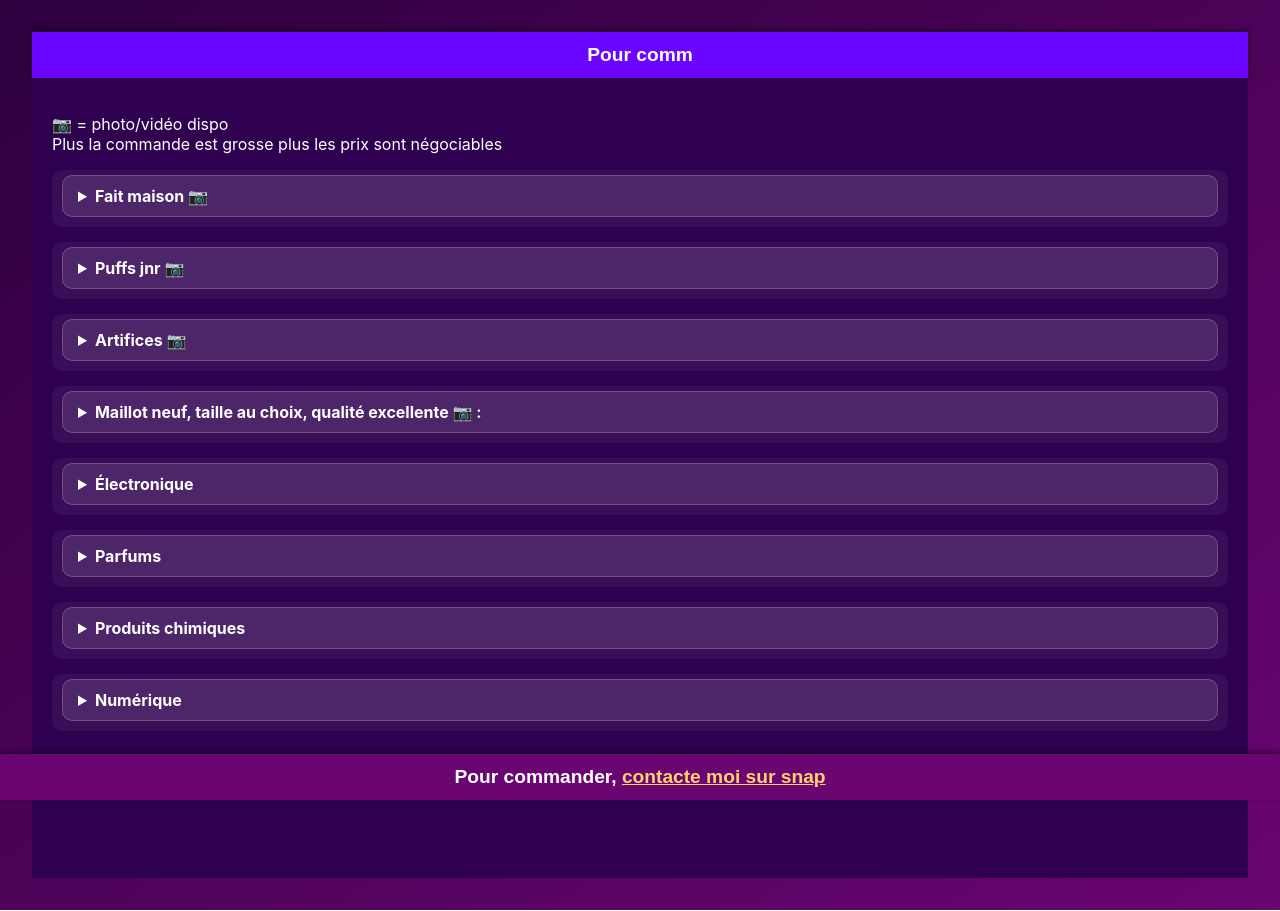
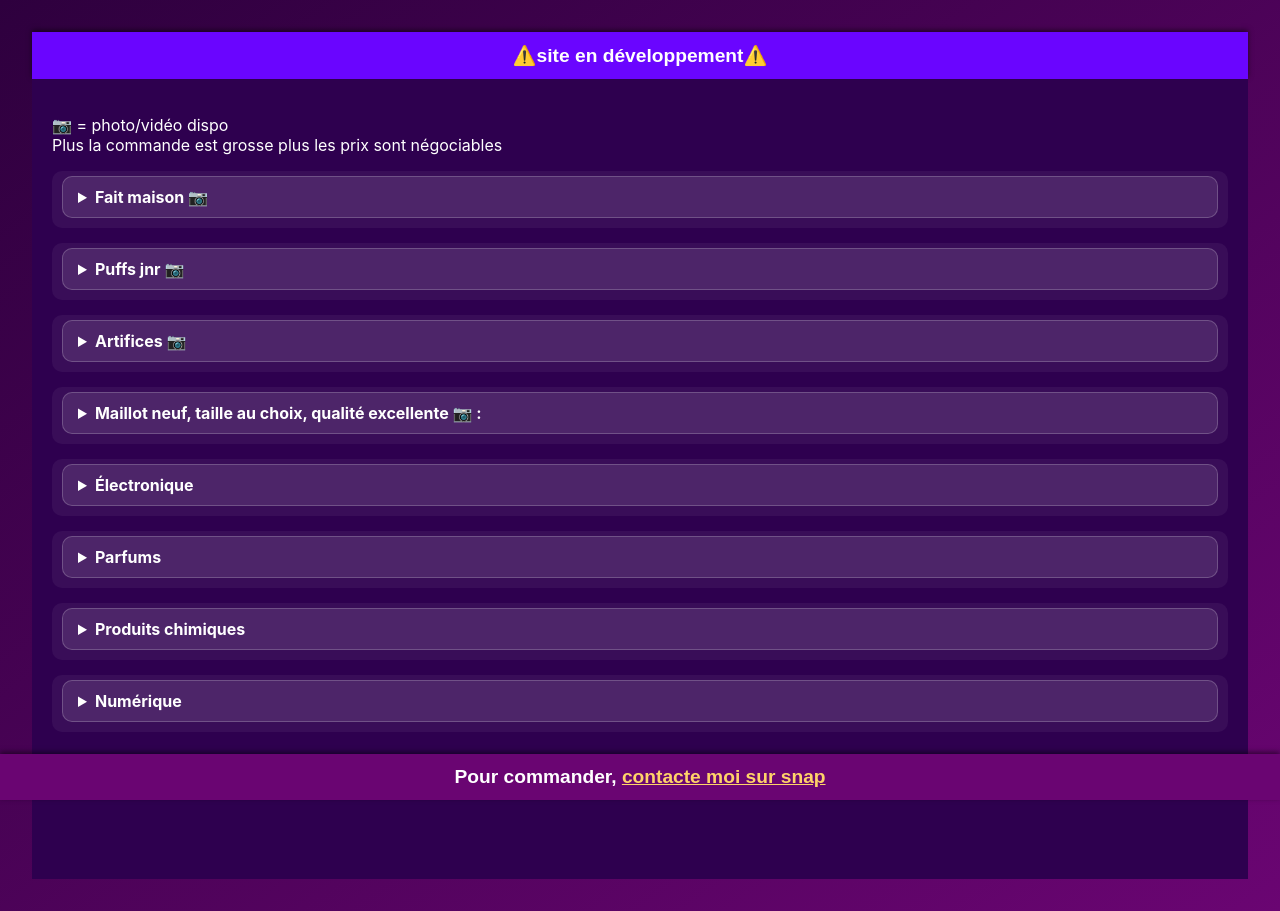
Before and after one commit to jvendtout/Jvendtout, a plain HTML site: page index.html in a window 1280 px wide. Drawn offline with Linux system fonts and the light colour scheme.

Commit message:
Update index.html

```diff
--- a/index.html
+++ b/index.html
@@ -230,7 +230,7 @@
 </head>
 
 <div class="banner" id="top-banner">
-  Pour comm</a>
+  ⚠️site en développement⚠️
 </div>
 
 
```
